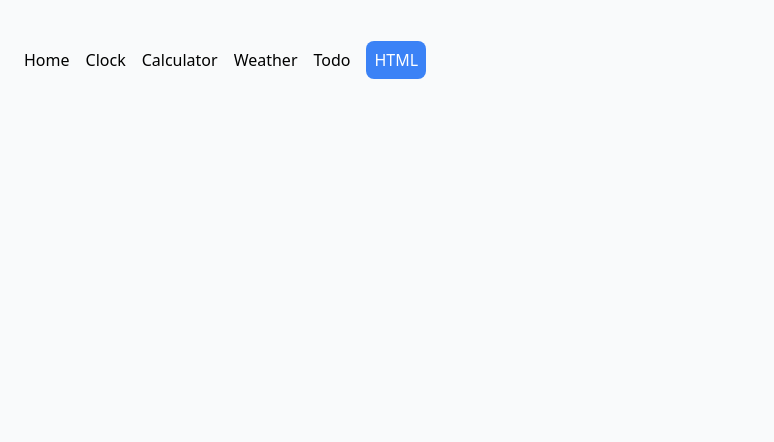
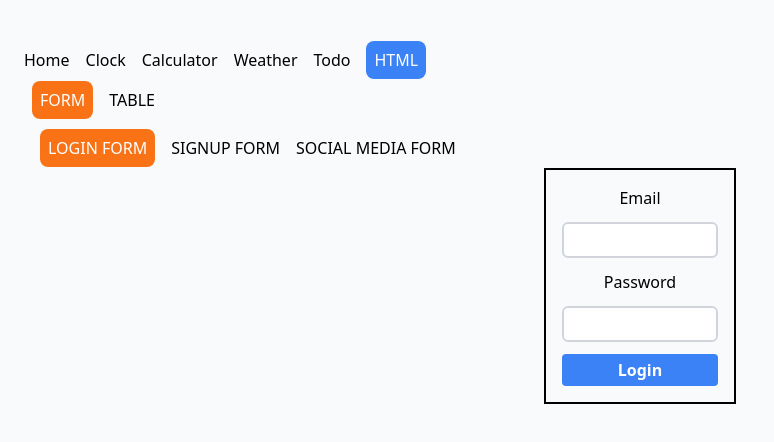
Before and after one commit to June-Senpai/IITK-Full-Stack-Bootcamp-Course-Projects, a React (Vite) app in the folder classOneProjects/: page /html/form/loginForm in a window 1280 px wide. Shown: the top 442 px of the page, without its empty margins (0-774 px from the left). Built offline with nearby package versions, Linux system fonts and the light colour scheme.

Commit message:
refractor:routes

```diff
--- a/classOneProjects/src/App.tsx
+++ b/classOneProjects/src/App.tsx
@@ -1,12 +1,14 @@
 import { Navigate, Route, Routes } from "react-router-dom"
 import Hello from "./components/hello"
 import DigitalClock from "./components/DigitalClock"
-import Navbar from "./components/Navbar"
+import Navbar from "./components/layout/Navbar"
 import LoginForm from "./components/html/LoginForm"
-import HtmlNavbar from "./components/html/HtmlNavbar"
+import HtmlNavbar from "./components/layout/HtmlNavbar"
 import SignUpForm from "./components/html/SignUpForm"
 import SocialMediaForm from "./components/html/SocialMediaForm"
 import Table from "./components/html/Table"
+import NavbarForm from "./components/layout/NavbarForm"
+import Calculator from "./components/Calculator"
 
 export default function App() {
   return (
@@ -15,14 +17,24 @@ export default function App() {
       <Routes>
         <Route path="/" element={<Hello />} />
         <Route path="/Clock" element={<DigitalClock />} />
+        <Route path="/Calculator" element={<Calculator />} />
         <Route path="/html" element={<HtmlNavbar />}>
-          <Route index element={<Navigate to="loginForm" />} />
-          <Route path="signUpForm" element={<SignUpForm />} />
-          <Route path="socialMediaForm" element={<SocialMediaForm />} />
-          <Route path="loginForm" element={<LoginForm />} />
+          <Route index element={<Navigate to="form/loginForm" />} />
+          <Route path="form" element={<NavbarForm />}>
+            <Route index element={<Navigate to="loginForm" />} />
+            <Route path="loginForm" element={<LoginForm />} />
+            <Route path="signUpForm" element={<SignUpForm />} />
+            <Route path="socialMediaForm" element={<SocialMediaForm />} />
+          </Route>
           <Route path="table" element={<Table />} />
         </Route>
       </Routes>
     </main>
   )
 }
+
+{
+  /* <Route path="signUpForm" element={<SignUpForm />} />
+<Route path="socialMediaForm" element={<SocialMediaForm />} />
+<Route path="loginForm" element={<LoginForm />} /> */
+}
--- /dev/null
+++ b/classOneProjects/src/components/Calculator.tsx
@@ -0,0 +1,4 @@
+const Calculator = () => {
+  return <div>Calculator</div>
+}
+export default Calculator
--- a/classOneProjects/src/components/html/Table.tsx
+++ b/classOneProjects/src/components/html/Table.tsx
@@ -1,7 +1,7 @@
 const Table = () => {
   return (
-    <main>
-      <h1>Table</h1>
+    <main className="flex items-center flex-col gap-4">
+      <h1 className="text-3xl font-bold ">Table</h1>
       <table className="border-2 border-black">
         <thead>
           <tr className="border-b-2 border-black bg-blue-200">
--- a/classOneProjects/src/components/html/HtmlNavbar.tsx
+++ b/classOneProjects/src/components/layout/HtmlNavbar.tsx
@@ -1,9 +1,7 @@
 import { NavLink, Outlet } from "react-router-dom"
 
 const htmlLinks = [
-  { name: "login form", to: "/html/loginForm" },
-  { name: "signup form", to: "/html/signUpForm" },
-  { name: "social media form", to: "/html/socialMediaForm" },
+  { name: "form", to: "/html/form" },
   { name: "table", to: "/html/table" },
   //   { name: "hi", to: "/html/loginForm/hi" },
 ]
--- /dev/null
+++ b/classOneProjects/src/components/layout/NavbarForm.tsx
@@ -0,0 +1,32 @@
+import { NavLink, Outlet } from "react-router-dom"
+
+const htmlLinks = [
+  { name: "login form", to: "/html/form/loginForm" },
+  { name: "signup form", to: "/html/form/signUpForm" },
+  { name: "social media form", to: "/html/form/socialMediaForm" },
+  //   { name: "hi", to: "/html/loginForm/hi" },
+]
+
+const NavbarForm = () => {
+  return (
+    <header>
+      <nav>
+        <ul className="flex gap-4 p-2 uppercase ml-4 mt-2">
+          {htmlLinks.map((link) => (
+            <li key={link.name}>
+              <NavLink
+                className={({ isActive }) => {
+                  return isActive ? "bg-orange-500 text-white p-2 rounded-lg" : ""
+                }}
+                to={link.to}>
+                {link.name}
+              </NavLink>
+            </li>
+          ))}
+        </ul>
+      </nav>
+      <Outlet />
+    </header>
+  )
+}
+export default NavbarForm
```
Also changed, not shown: classOneProjects/src/components/layout/Navbar.tsx (renamed from classOneProjects/src/components/Navbar.tsx).
